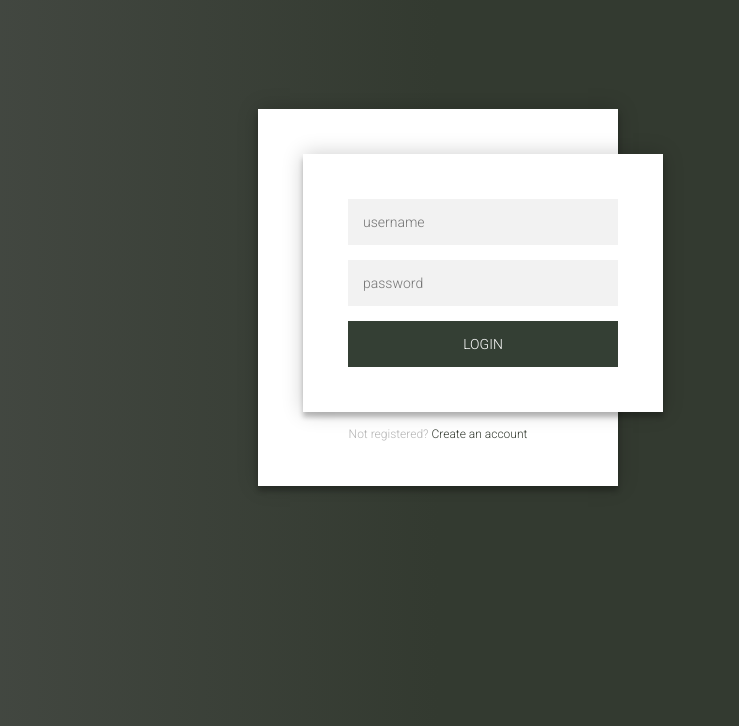
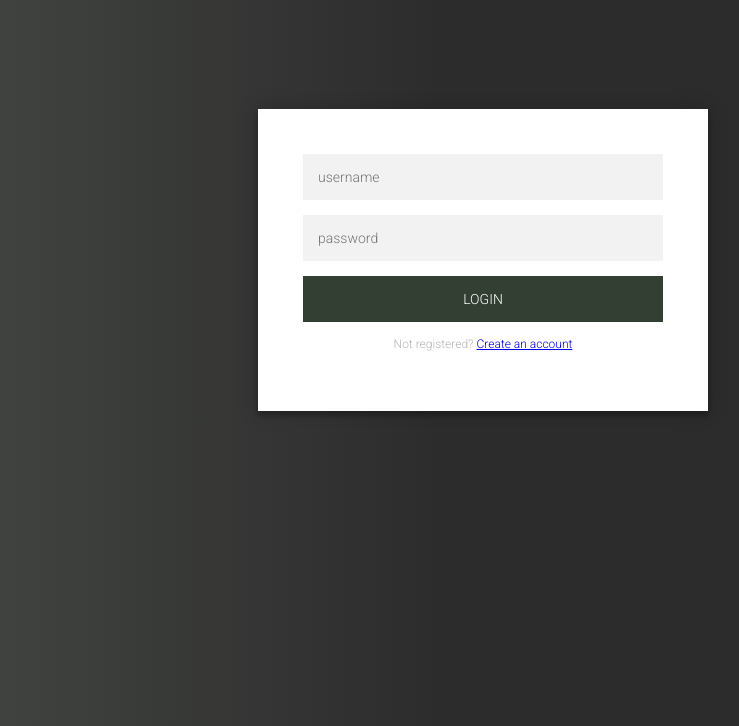
Before and after one commit to DIliashchuk/cv_jd_scanner, a Django app: page /login/ in a window 1280 px wide. Shown: the top 726 px of the page, without its empty margins (202-941 px from the left). Run offline with Django 5.2, Linux system fonts and the light colour scheme; parts of the project's set-up code (start-up, migrations or seed data) failed here and were passed over.

Commit message:
new 13.02 Bogdan

```diff
--- a/main/static/cv_jd_scanner/css/register.css
+++ b/main/static/cv_jd_scanner/css/register.css
@@ -1,4 +1,11 @@
 @import url(https://fonts.googleapis.com/css?family=Roboto:300);
+
+
+.messagelogin {
+  margin: 15px 0 0;
+  color: #b3b3b3;
+  font-size: 12px;
+}
 
 .login-page {
   width: 360px;
@@ -30,7 +37,7 @@
   font-family: "Roboto", sans-serif;
   text-transform: uppercase;
   outline: 0;
-  background: #343f34;
+  background: #2c2c2c;
   width: 100%;
   border: 0;
   padding: 15px;
@@ -89,14 +96,13 @@
   color: #EF3B3A;
 }
 body {
-  background: #2c2c2c; /* fallback for old browsers */
+  background: #2c2c2c;
   background: rgb(66, 66, 64);
-  background: linear-gradient(90deg, rgb(73, 77, 72) 0%, rgb(51, 58, 48) 50%);
+  background: linear-gradient(90deg, rgb(73, 77, 72) 0%, rgb(44, 44, 44) 50%);
   font-family: "Roboto", sans-serif;
   -webkit-font-smoothing: antialiased;
   -moz-osx-font-smoothing: grayscale;
 }
-
 
 
 form.login-form {
--- a/main/templates/cv_jd_scanner/login_user.html
+++ b/main/templates/cv_jd_scanner/login_user.html
@@ -10,15 +10,13 @@
   </head>
   <body>
     <div class="login-page">
-      <div class="form">
         <form class="login-form" method="post">
           {% csrf_token %}
           <input type="text" name="username" placeholder="username"/>
           <input type="password" name="password" placeholder="password"/>
-          <button type="submit">login</button>
+          <button type="submit">login</button><p class="messagelogin">Not registered?
+            <a href="{% url 'register_view' %}">Create an account</a></p>
         </form>
-        <p class="message">Not registered? <a href="{% url 'register_view' %}">Create an account</a></p>
-      </div>
     </div>
   </body>
 </html>
--- a/main/views.py
+++ b/main/views.py
@@ -26,7 +26,6 @@ def indexdb(request):
             selected_cv = None
 
     return render(request, 'cv_jd_scanner/indexdb.html', {'cv_data': cv_data, 'selected_cv': selected_cv})
-
 
 
 def register_view(request):
@@ -68,8 +67,5 @@ def add_technology(request):
     return render(request, 'cv_jd_scanner/add_technology.html', {'form': form})
 
 
-
-
-
 def add_cv(request):
-    pass
+    return render(request, 'cv_jd_scanner/add_cv.html')
```
Also changed, not shown: db.sqlite3, main/templates/cv_jd_scanner/add_cv.html (line endings or trailing spaces).
